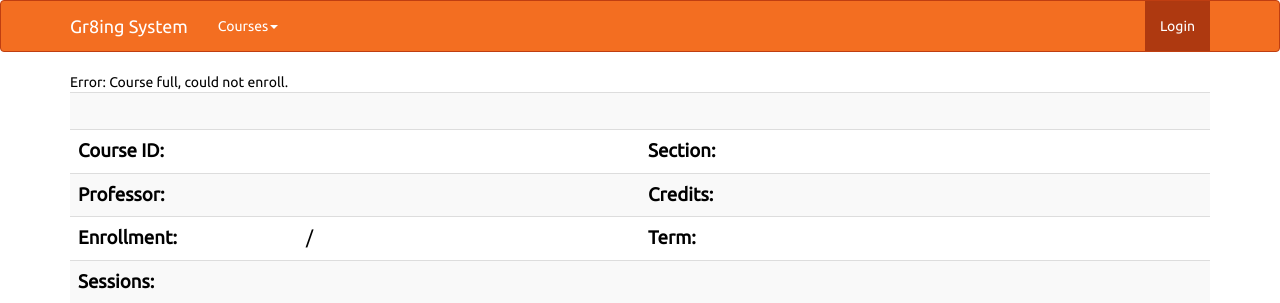
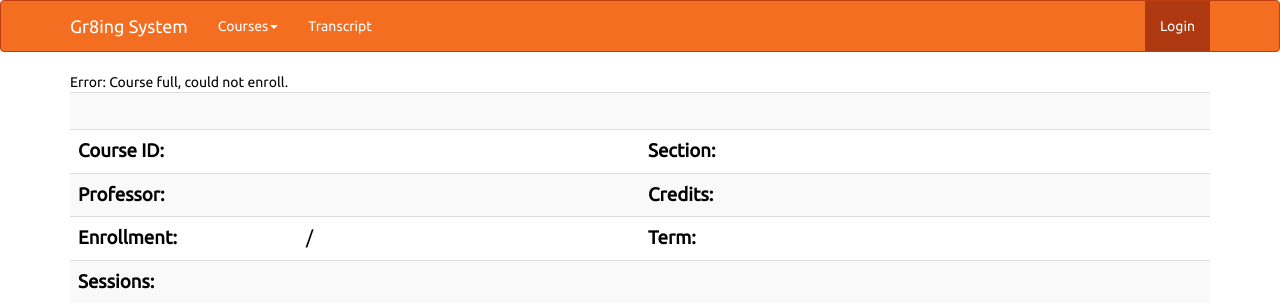
Before and after one commit to amccarthy1/gr8, a Django app: template gr8/grading/templates/course_info.html in a window 1280 px wide. Shown: the top 303 px of the page. Run offline with Django 3.2, Linux system fonts and the light colour scheme; the template is opened without the code that fills it, so the values that code supplies are empty; some libraries are stand-ins or nearby versions.

Commit message:
Add transcript url

```diff
--- a/gr8/grading/pdf.py
+++ b/gr8/grading/pdf.py
@@ -225,7 +225,7 @@ def render_transcript(request):
     filename = "%s-%s.pdf" % (request.user.username, timestamp)
 
     #initialize the stuff.
-    response = HttpResponse()
+    response = HttpResponse(content_type='application/pdf')
     response['Content-Disposition'] = 'attachment;filename=' + filename
     story = []
     doc = SimpleDocTemplate(response, pagesize=A4,
--- a/gr8/grading/templates/base.html
+++ b/gr8/grading/templates/base.html
@@ -39,6 +39,7 @@
                                 <li><a href="{% url 'grading:my_grades' %}">My Grades</a></li>
                             </ul>
                         </li>
+                        <li><a href="{% url 'grading:transcript' %}">Transcript</a></li>
                         {% if request.user.is_staff %}
                         <li class="dropdown">
                             <a href="#" class="dropdown-toggle" data-toggle="dropdown" role="button" aria-expanded="false">Admin<span class="caret"></span></a>
--- a/gr8/grading/urls.py
+++ b/gr8/grading/urls.py
@@ -12,7 +12,7 @@ urlpatterns = patterns('',
     url(r'^course/(?P<course_id>\d+)/$', course_info, name="info"), #Single course info page
     url(r'^course/my-courses/$', courses_mine, name="courses_mine"),
     url(r'^course/cart/$', shopping_bag, name="cart"),
-    url(r'^pdf/$', render_transcript, name="pdf"), #TODO Move this URL to somewhere more useful.
+    url(r'^transcript/$', render_transcript, name="transcript"), #TODO Move this URL to somewhere more useful.
     url(r'^my-schedule/$', schedule, name="my-schedule"),
 
     #admin urls
```
